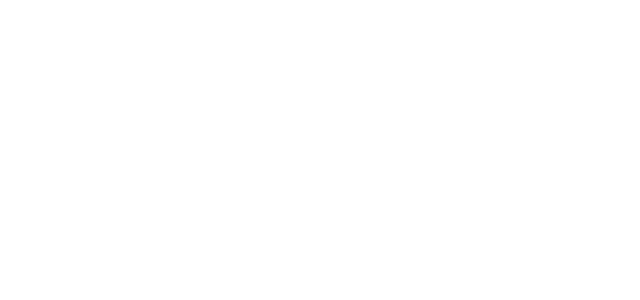
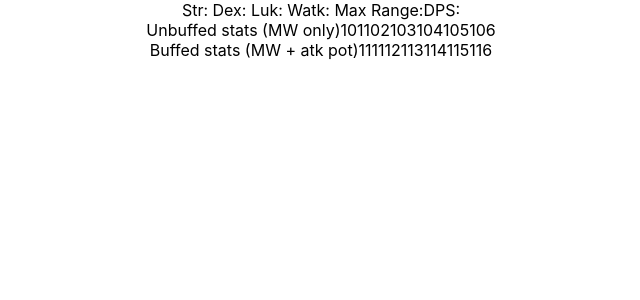
Before and after one commit to kulanah/upgradeCalculator, a React (Create React App) app: page / in a window 1280 px wide. Shown: the top 300 px of the page, without its empty margins (319-959 px from the left). Built offline with nearby package versions, Linux system fonts and the light colour scheme.

Commit message:
added user stats to main app

```diff
--- a/src/App.js
+++ b/src/App.js
@@ -1,10 +1,12 @@
 import React, { Component } from 'react';
 import './App.css';
+import UserStats from './components/UserStats';
 
 class App extends Component {
   render() {
     return (
       <div className="App">
+        <UserStats />
 
       </div>
     );
```
